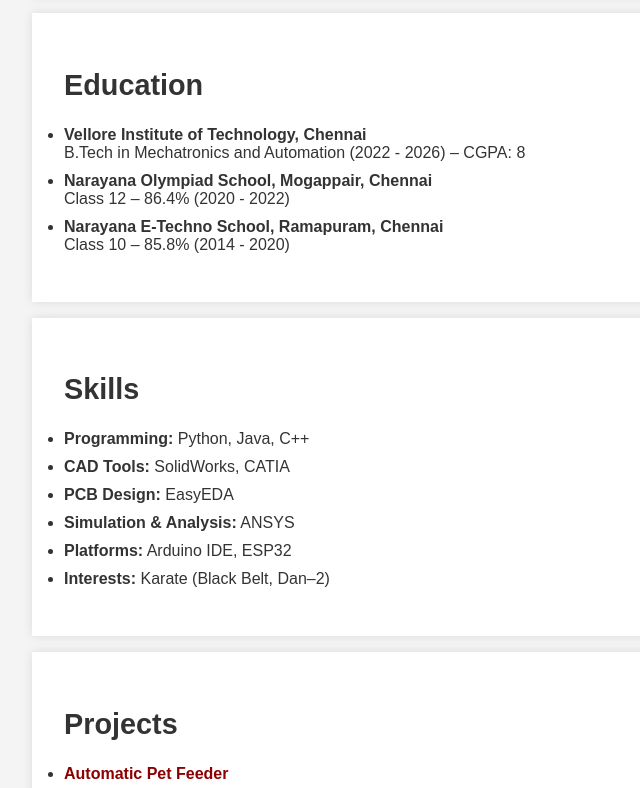
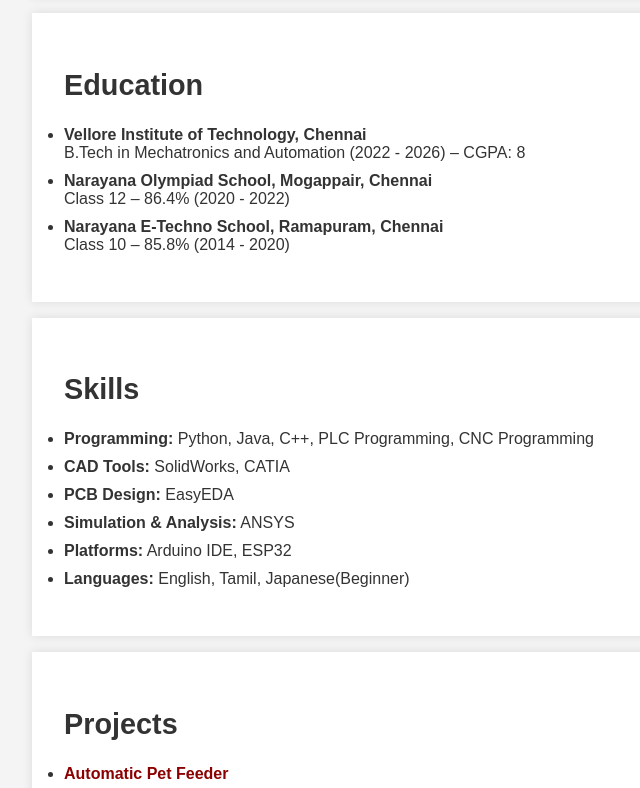
Before and after one commit to Ittsmesiva/Portfolio, a plain HTML site: page index.html in a window 1280 px wide. Shown: the part 412-1200 px from the top of the page, without its empty margins (176-816 px from the left). Drawn offline with Linux system fonts and the light colour scheme.

Commit message:
Update index.html

```diff
--- a/index.html
+++ b/index.html
@@ -18,7 +18,7 @@
                 <li><a href="#projects">PROJECTS</a></li>
                 <li><a href="#work-experience">WORK EXPERIENCE</a></li>
                 <li><a href="#contact">CONTACT</a></li>
-                <li><a href="https://drive.google.com/file/d/1qB_k-KUps8VwLI-yiyAb-Y654Pr21oxO/view?usp=sharing" target="_blank" rel="noopener noreferrer">RESUME</a></li>
+                <li><a href="https://drive.google.com/file/d/1uG_DgxHu3hc0r-DvwI3jQJ0Zbb9CJHCM/view?usp=sharing" target="_blank" rel="noopener noreferrer">RESUME</a></li>
             </ul>
         </nav>
     </header>
@@ -40,12 +40,12 @@
     <section id="skills">
         <h2>Skills</h2>
         <ul class="skills-list">
-            <li><strong>Programming:</strong> Python, Java, C++</li>
+            <li><strong>Programming:</strong> Python, Java, C++, PLC Programming, CNC Programming</li>
             <li><strong>CAD Tools:</strong> SolidWorks, CATIA</li>
             <li><strong>PCB Design:</strong> EasyEDA</li>
             <li><strong>Simulation & Analysis:</strong> ANSYS</li>
             <li><strong>Platforms:</strong> Arduino IDE, ESP32</li>
-            <li><strong>Interests:</strong> Karate (Black Belt, Dan–2)</li>
+            <li><strong>Languages:</strong> English, Tamil, Japanese(Beginner)</li>
         </ul>
     </section>
 
```
